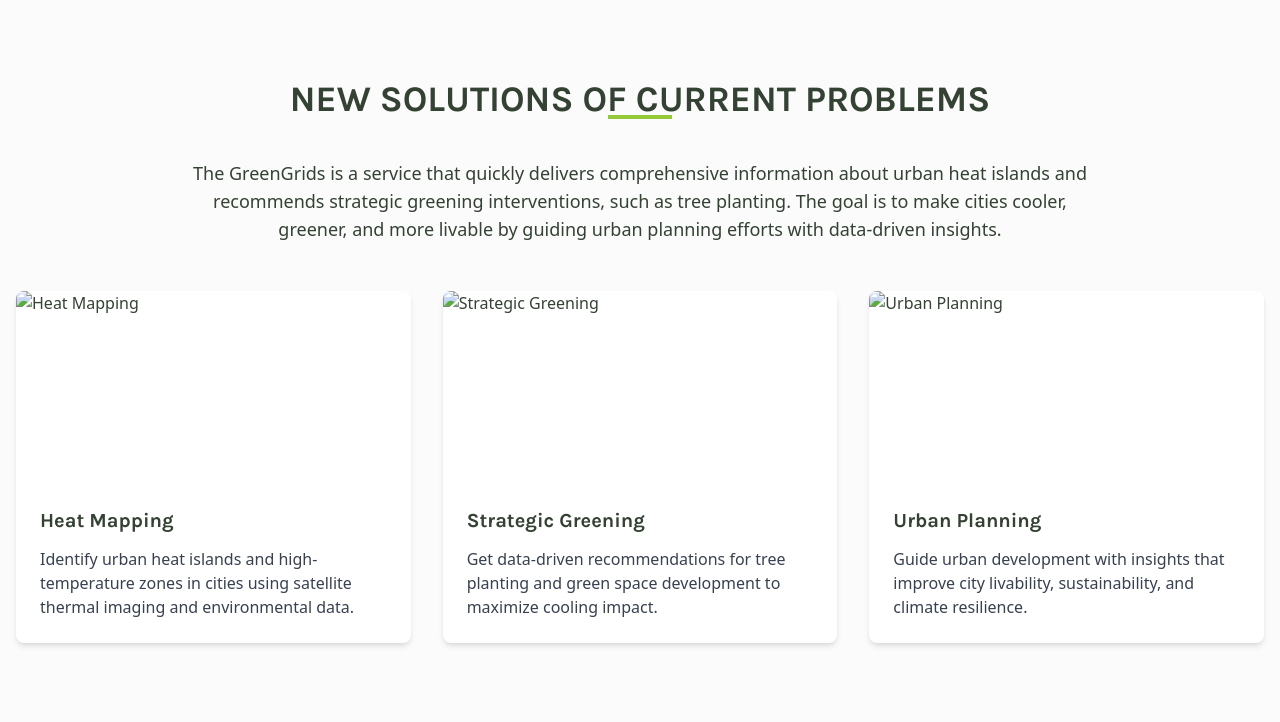
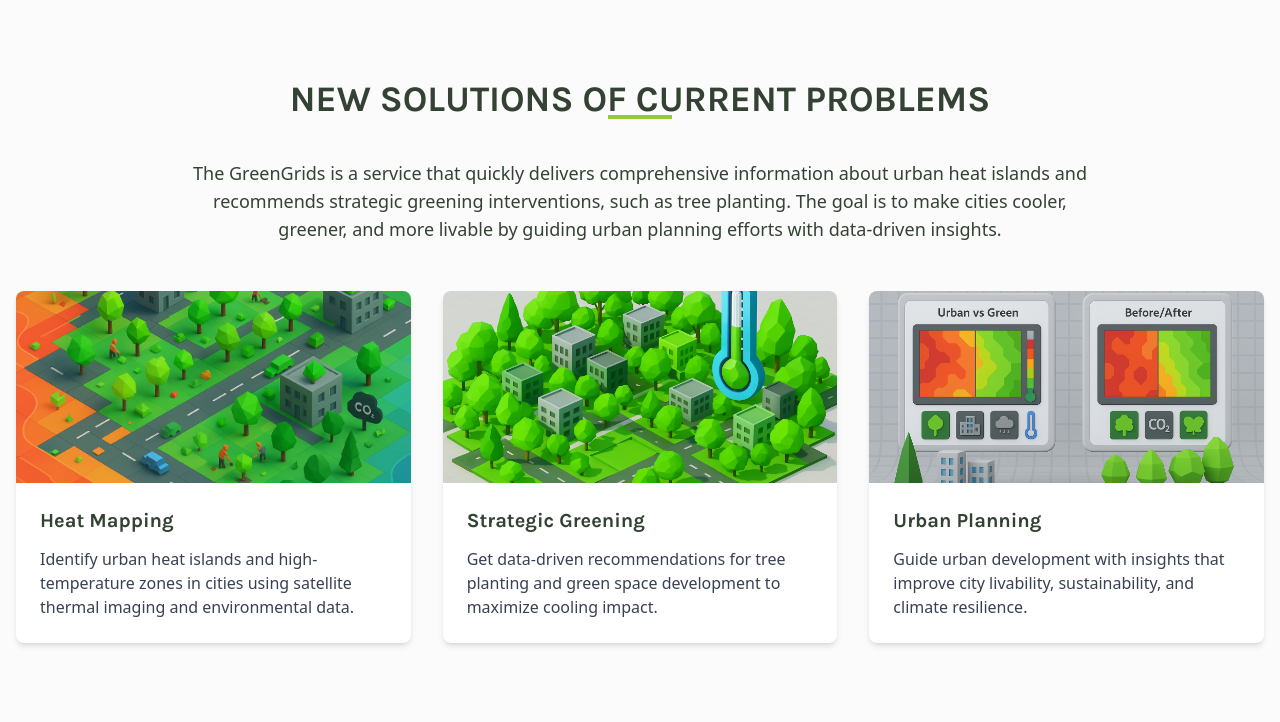
Before and after one commit to besque/colossus2.0_LGTM, a Flask app: page / in a window 1280 px wide. Shown: the part 801-1523 px from the top of the page. Run offline with Flask 3, Linux system fonts and the light colour scheme; some libraries are stand-ins or nearby versions.

Commit message:
Added Images to new solutions section

```diff
--- a/templates/index.html
+++ b/templates/index.html
@@ -31,21 +31,21 @@
 
         <div class="grid grid-cols-1 md:grid-cols-3 gap-8">
             <div class="bg-white rounded-lg overflow-hidden shadow-md hover:shadow-xl transition-shadow duration-300 transform hover:-translate-y-1 duration-300">
-                <img src="{{ url_for('static', filename='img/feature1.jpg') }}" alt="Heat Mapping" class="w-full h-48 object-cover">
+                <img src="{{ url_for('static', filename='img/Heat.png') }}" alt="Heat Mapping" class="w-full h-48 object-cover">
                 <div class="p-6">
                     <h3 class="text-xl font-bold mb-3 text-dark-green">Heat Mapping</h3>
                     <p class="text-gray-700">Identify urban heat islands and high-temperature zones in cities using satellite thermal imaging and environmental data.</p>
                 </div>
             </div>
             <div class="bg-white rounded-lg overflow-hidden shadow-md hover:shadow-xl transition-shadow duration-300 transform hover:-translate-y-1 duration-300">
-                <img src="{{ url_for('static', filename='img/feature2.jpg') }}" alt="Strategic Greening" class="w-full h-48 object-cover">
+                <img src="{{ url_for('static', filename='img/Greening.png') }}" alt="Strategic Greening" class="w-full h-48 object-cover">
                 <div class="p-6">
                     <h3 class="text-xl font-bold mb-3 text-dark-green">Strategic Greening</h3>
                     <p class="text-gray-700">Get data-driven recommendations for tree planting and green space development to maximize cooling impact.</p>
                 </div>
             </div>
             <div class="bg-white rounded-lg overflow-hidden shadow-md hover:shadow-xl transition-shadow duration-300 transform hover:-translate-y-1 duration-300">
-                <img src="{{ url_for('static', filename='img/feature3.jpg') }}" alt="Urban Planning" class="w-full h-48 object-cover">
+                <img src="{{ url_for('static', filename='img/Urban.png') }}" alt="Urban Planning" class="w-full h-48 object-cover">
                 <div class="p-6">
                     <h3 class="text-xl font-bold mb-3 text-dark-green">Urban Planning</h3>
                     <p class="text-gray-700">Guide urban development with insights that improve city livability, sustainability, and climate resilience.</p>
```
Also changed, not shown: static/img/Greening.png (added), static/img/Heat.png (added), static/img/Urban.png (added).
